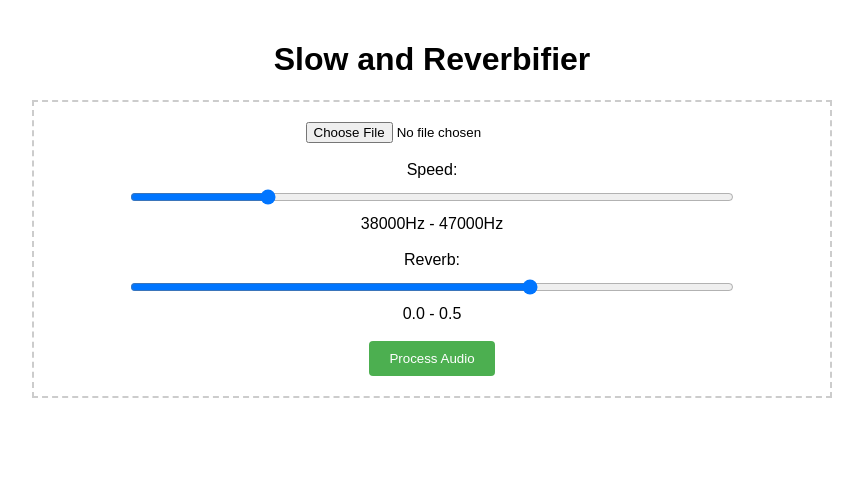
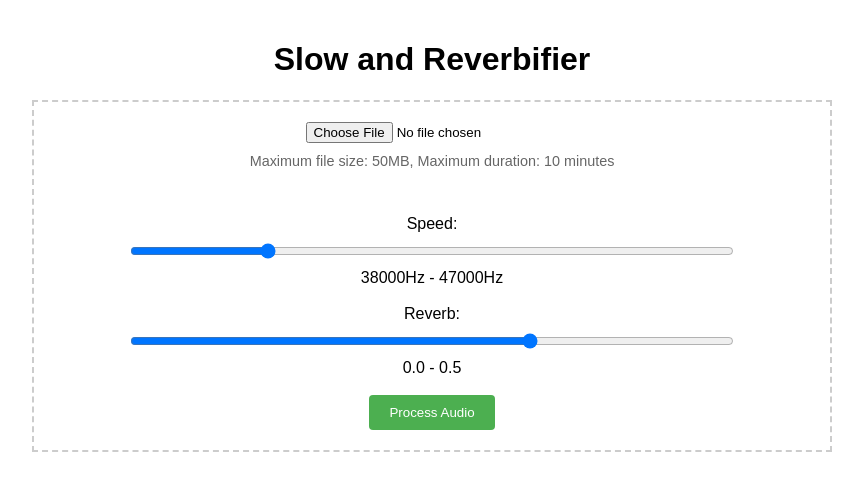
Before and after one commit to EsstafaSoufiane/SLRB, a Flask app: page / in a window 1280 px wide. Shown: the top 491 px of the page, without its empty margins (208-1071 px from the left). Run offline with Flask 2, Linux system fonts and the light colour scheme.

Commit message:
Added file size limits, improved error handling, and better UI feedback

```diff
--- a/app.py
+++ b/app.py
@@ -12,6 +12,10 @@ CORS(app)
 # Use temporary directory instead of fixed paths
 TEMP_DIR = tempfile.gettempdir()
 
+# Configuration
+app.config['MAX_CONTENT_LENGTH'] = 50 * 1024 * 1024  # 50MB max file size
+CHUNK_SIZE = 1024 * 1024  # 1MB chunks for processing
+
 # Speed and reverb presets from the original implementation
 SPEED_AMOUNTS = [38000, 39000, 40000, 41000, 42000, 43000, 44000, 45000, 46000, 47000]
 REVERB_AMOUNTS = [0.0, 0.10, 0.25, 0.5]
@@ -21,18 +25,27 @@ def allowed_file(filename):
 
 def process_audio(input_path, output_path, room_size=0.25, sample_rate=40000):
     try:
-        # Read the audio file
+        # Process audio in chunks to reduce memory usage
         with AudioFile(input_path, 'r') as f:
+            duration = f.frames / f.samplerate
+            if duration > 600:  # 10 minutes max
+                raise ValueError("Audio file too long. Maximum duration is 10 minutes.")
+
+            # Read the audio in chunks
             audio = f.read(f.frames)
             original_sample_rate = f.samplerate
 
         # Create and apply effects
-        board = Pedalboard([Reverb(room_size=room_size)])
-        effected = board(audio, original_sample_rate)
+        try:
+            board = Pedalboard([Reverb(room_size=room_size)])
+            effected = board(audio, original_sample_rate)
 
-        # Write the processed audio
-        with AudioFile(output_path, 'w', sample_rate, effected.shape[0]) as out:
-            out.write(effected)
+            # Write the processed audio
+            with AudioFile(output_path, 'w', sample_rate, effected.shape[0]) as out:
+                out.write(effected)
+        except Exception as e:
+            raise RuntimeError(f"Error processing audio: {str(e)}")
+
     except Exception as e:
         print(f"Error processing audio: {str(e)}")
         raise
@@ -51,9 +64,23 @@ def process_song():
         return jsonify({'error': 'Only WAV files are supported'}), 400
 
     try:
+        # Check file size before processing
+        file.seek(0, os.SEEK_END)
+        size = file.tell()
+        file.seek(0)
+
+        if size > app.config['MAX_CONTENT_LENGTH']:
+            return jsonify({'error': 'File too large. Maximum size is 50MB'}), 413
+
         # Get parameters
         speed_index = int(request.form.get('speed', 2))  # Default to 40000
         reverb_index = int(request.form.get('reverb', 2))  # Default to 0.25
+
+        if speed_index < 0 or speed_index >= len(SPEED_AMOUNTS):
+            return jsonify({'error': 'Invalid speed value'}), 400
+
+        if reverb_index < 0 or reverb_index >= len(REVERB_AMOUNTS):
+            return jsonify({'error': 'Invalid reverb value'}), 400
 
         speed = SPEED_AMOUNTS[speed_index]
         room_size = REVERB_AMOUNTS[reverb_index]
@@ -75,6 +102,10 @@ def process_song():
                 as_attachment=True,
                 download_name=f"slowreverb_{os.path.splitext(file.filename)[0]}.wav"
             )
+        except ValueError as ve:
+            return jsonify({'error': str(ve)}), 400
+        except RuntimeError as re:
+            return jsonify({'error': str(re)}), 500
         finally:
             # Clean up temporary files
             try:
@@ -84,7 +115,7 @@ def process_song():
                 pass
 
     except Exception as e:
-        return jsonify({'error': str(e)}), 500
+        return jsonify({'error': f"Unexpected error: {str(e)}"}), 500
 
 @app.route('/')
 def index():
--- a/templates/index.html
+++ b/templates/index.html
@@ -30,12 +30,31 @@
         button:hover {
             background-color: #45a049;
         }
+        button:disabled {
+            background-color: #cccccc;
+            cursor: not-allowed;
+        }
+        .error {
+            color: #ff0000;
+            margin: 10px 0;
+            display: none;
+        }
+        .loading {
+            display: none;
+            margin: 10px 0;
+        }
+        .info {
+            color: #666;
+            font-size: 0.9em;
+            margin: 10px 0;
+        }
     </style>
 </head>
 <body>
     <h1>Slow and Reverbifier</h1>
     <div class="container">
         <input type="file" id="audioFile" accept=".wav">
+        <div class="info">Maximum file size: 50MB, Maximum duration: 10 minutes</div>
         <br><br>
         <label for="speed">Speed:</label><br>
         <input type="range" id="speed" class="slider" min="0" max="9" value="2">
@@ -45,23 +64,52 @@
         <input type="range" id="reverb" class="slider" min="0" max="3" value="2">
         <div id="reverbValue">0.0 - 0.5</div>
         <br>
-        <button onclick="processAudio()">Process Audio</button>
+        <button id="processButton" onclick="processAudio()">Process Audio</button>
+        <div id="loading" class="loading">Processing... Please wait...</div>
+        <div id="error" class="error"></div>
     </div>
     <script>
+        function showError(message) {
+            const errorDiv = document.getElementById('error');
+            errorDiv.textContent = message;
+            errorDiv.style.display = 'block';
+        }
+
+        function hideError() {
+            document.getElementById('error').style.display = 'none';
+        }
+
+        function setLoading(isLoading) {
+            const button = document.getElementById('processButton');
+            const loading = document.getElementById('loading');
+            button.disabled = isLoading;
+            loading.style.display = isLoading ? 'block' : 'none';
+        }
+
         function processAudio() {
             const fileInput = document.getElementById('audioFile');
             const speedInput = document.getElementById('speed');
             const reverbInput = document.getElementById('reverb');
 
+            hideError();
+
             if (!fileInput.files.length) {
-                alert('Please select a file');
+                showError('Please select a file');
+                return;
+            }
+
+            const file = fileInput.files[0];
+            if (file.size > 50 * 1024 * 1024) {
+                showError('File too large. Maximum size is 50MB');
                 return;
             }
 
             const formData = new FormData();
-            formData.append('file', fileInput.files[0]);
+            formData.append('file', file);
             formData.append('speed', speedInput.value);
             formData.append('reverb', reverbInput.value);
+
+            setLoading(true);
 
             fetch('/process', {
                 method: 'POST',
@@ -84,9 +132,26 @@
                 a.remove();
             })
             .catch(error => {
-                alert('Error: ' + error.message);
+                showError('Error: ' + error.message);
+            })
+            .finally(() => {
+                setLoading(false);
             });
         }
+
+        // Update speed and reverb values display
+        document.getElementById('speed').addEventListener('input', function(e) {
+            const speed = SPEED_AMOUNTS[e.target.value];
+            document.getElementById('speedValue').textContent = speed + 'Hz';
+        });
+
+        document.getElementById('reverb').addEventListener('input', function(e) {
+            const reverb = REVERB_AMOUNTS[e.target.value];
+            document.getElementById('reverbValue').textContent = reverb.toFixed(2);
+        });
+
+        const SPEED_AMOUNTS = [38000, 39000, 40000, 41000, 42000, 43000, 44000, 45000, 46000, 47000];
+        const REVERB_AMOUNTS = [0.0, 0.10, 0.25, 0.5];
     </script>
 </body>
 </html>
```
